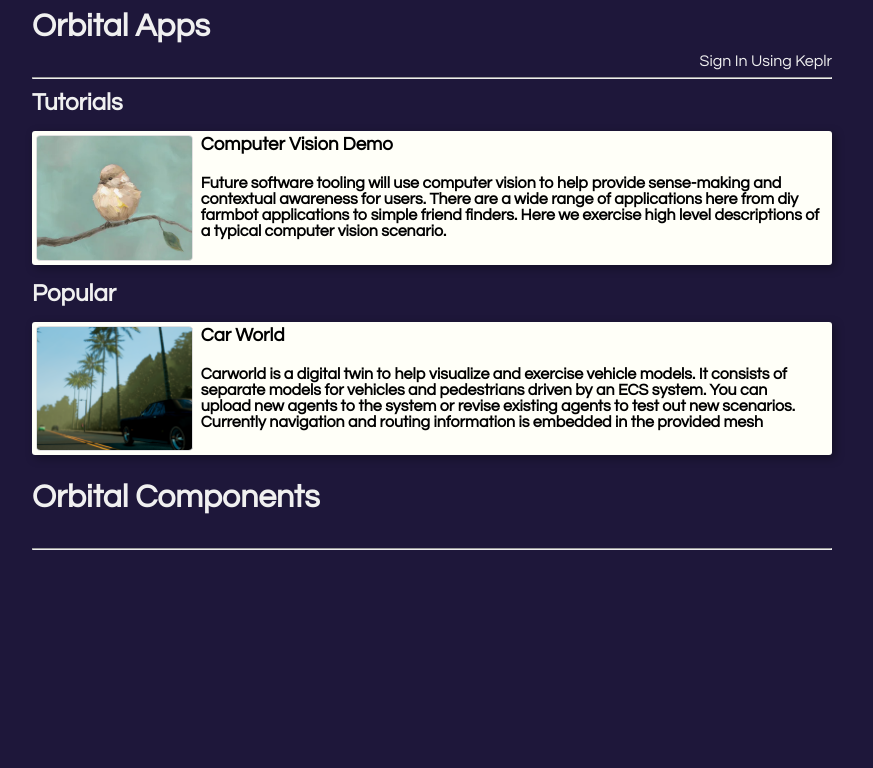
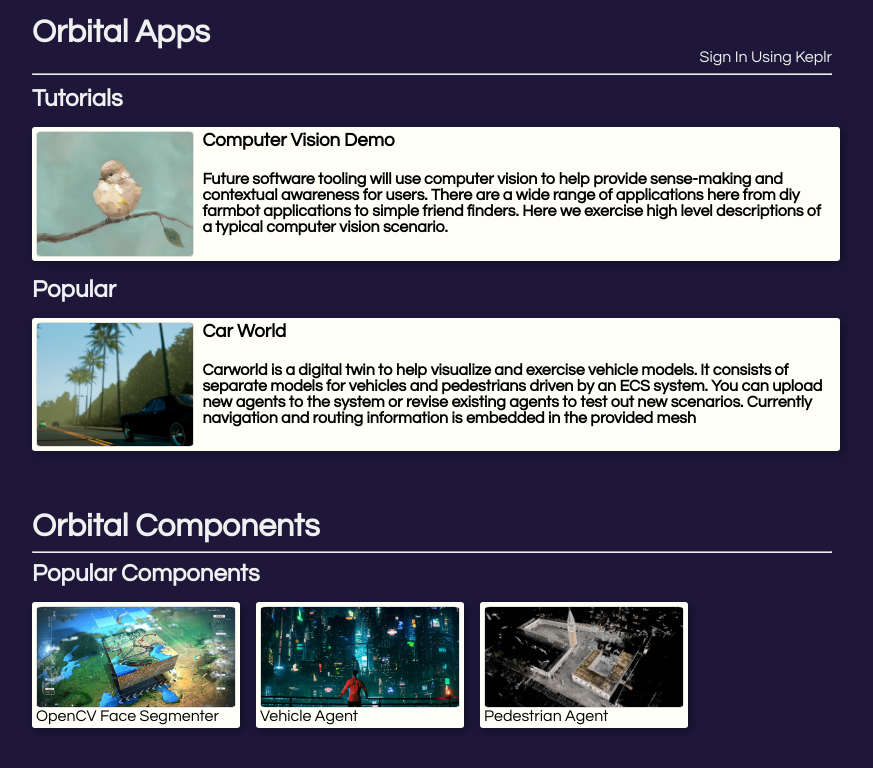
Before and after one commit to orbitalfoundation/callisto, a website: page sys/apps/web/public/index.html in a window 1280 px wide. Shown: the whole page, without its empty margins (208-1081 px from the left). Drawn offline with Linux system fonts and the light colour scheme.

Commit message:
sketched out a components concept

```diff
--- a/sys/apps/web/public/cards.js
+++ b/sys/apps/web/public/cards.js
@@ -6,6 +6,7 @@ export class CardSmall extends HTMLElement {
 		this.update(item)
 	}
 	async update(item) {
+		let text = this.config ? this.config.text : true;
 		let width = this.config && this.config.width ? this.config.width : "100%";
 		this.item = item
 		this.id = item ? item.uuid : 0
@@ -14,10 +15,12 @@ export class CardSmall extends HTMLElement {
 			return
 		}
 		this.innerHTML =
-			`<a style="
-				display:flex;
-				margin: 16px 0 16px 0;
+			`<div style="
+				float:left;
+				position:relative;
+				margin: 16px 16px 16px 0px;
 				padding:4px;
+				width: ${width};
 				background:#fffff8;
 				border-radius:3px;
 				xborder:3px solid #e0e0e0;
@@ -26,10 +29,15 @@ export class CardSmall extends HTMLElement {
 				"
 				onMouseOver="this.style.transform='scale(1.05)'"
 				onMouseOut="this.style.transform='scale(1.0)'"
+				>
+					<a style="
+					display:flex;
+					"
 					href="${item.url}"
 					>
 						<div style="
 							flex: 1;
+							min-height: 100px;
 							border:1px solid #e0e0e0;
 							background-image: url(${item.art});
 							background-size: cover;
@@ -38,15 +46,18 @@ export class CardSmall extends HTMLElement {
 							border-radius: 3%;
 							">
 						</div>
-					<div style="
+						${ text ?
+						`<div style="
 							flex: 4;
 							padding: 0 8px 0 8px;
 							color:black;
 							">
 							<h3>${item.label}</h3>
 							<h4/>${item.about}</h4>
-					</div>
-			</a>`
+						</div>` : "" }
+					</a>
+					<div style="color:black">${item.info?item.info:''}</div>
+			</div>`
 	}
 }
 
@@ -54,9 +65,10 @@ customElements.define('card-small', CardSmall )
 window.CardSmall = CardSmall
 
 export class CardSmallCollection extends HTMLElement {
-	constructor(query) {
+	constructor(query,config) {
 		super()
 		this.query = query
+		this.config = config
 	}
 	connectedCallback() {
 		this.query.observe( this.observer.bind(this) )
@@ -97,7 +109,7 @@ export class CardSmallCollection extends HTMLElement {
 					}
 					// has to be created
 					else {
-						candidate = new CardSmall(item)
+						candidate = new CardSmall(item,this.config)
 					}
 					// place
 					this.insertBefore(candidate,elem)
@@ -109,7 +121,7 @@ export class CardSmallCollection extends HTMLElement {
 			if(!limit || this.children.length < limit) {
 				let candidate = this.querySelector(`#${item.uuid}`)
 				if(candidate) return // it did exist but it is newer
-				this.appendChild(new CardSmall(item))
+				this.appendChild(new CardSmall(item,this.config))
 			}
 
 		})
--- a/sys/apps/web/public/data.js
+++ b/sys/apps/web/public/data.js
@@ -1,32 +1,6 @@
 
 let yours_data = [
 
-/*
-	{
-		uuid:"AR Desktop",
-		label:"AR Desktop",
-		url:"/sys/apps/desktop",
-		art:"/sys/images/arux.jpg",
-		about:"Augmented Reality Interfaces have different requirements from desktop or mobile phone interfaces. They are multi-player and require competing apps to co-render and share resources within the same view. Applications need to express layout with high level semantic intent such as 'place a clock on a nearby wall' rather than having total control of the display. This app explores what a heads up display ux may look and feel like. It demonstrates render-engine neutral high-level 3d scene descriptions, multiple camera rendering with both 3d and orthographic views and the ability to launch, run and manage other apps."
-	},
-
-	{
-		uuid:"Sandbox",
-		label:"Multiplayer Sandbox",
-		url:"/sys/apps/multiverse",
-		art:"/sys/images/multiverse.jpeg",
-		about:"Future multi-participant shared spaces may benefit from network effects if they allow participants to upload and share software agents and behaviors, what we colloqially refer to as 'apps' as well as images, text and static geometry. Sharing independently written digital software agents however requires more formally defining the intent, capabilities and permissions of each agent. Here we explore what a multiplayer sandbox may feel like for many participants."
-	},
-
-	{
-		uuid:"Venice",
-		label:"Virtual Venice",
-		art:"/sys/images/venice.png",
-		url:"/sys/apps/venice",
-		about:"[TBD] Digital Twins provide a synthesis of real and virtual information together; populating the digital model with sensor data - and ideally allowing participants in the virtual model to also have impact on the real world. In this scenario we explore what a digital twin of Venice could be like."
-
-	},
-*/
 	{
 		uuid:"Zone Picker",
 		label:"Zone Picker",
@@ -69,4 +43,35 @@ let popular_data = [
 
 ]
 
-export { yours_data, tutorials_data, popular_data };
+let components_data = [
+
+	{
+		uuid:"AR Desktop",
+		label:"AR Desktop",
+		url:"/sys/apps/desktop",
+		art:"/sys/images/arux.jpg",
+		about:"Augmented Reality Interfaces have different requirements from desktop or mobile phone interfaces. They are multi-player and require competing apps to co-render and share resources within the same view. Applications need to express layout with high level semantic intent such as 'place a clock on a nearby wall' rather than having total control of the display. This app explores what a heads up display ux may look and feel like. It demonstrates render-engine neutral high-level 3d scene descriptions, multiple camera rendering with both 3d and orthographic views and the ability to launch, run and manage other apps.",
+		info:"OpenCV Face Segmenter"
+	},
+
+	{
+		uuid:"Sandbox",
+		label:"Multiplayer Sandbox",
+		url:"/sys/apps/multiverse",
+		art:"/sys/images/multiverse.jpeg",
+		about:"Future multi-participant shared spaces may benefit from network effects if they allow participants to upload and share software agents and behaviors, what we colloqially refer to as 'apps' as well as images, text and static geometry. Sharing independently written digital software agents however requires more formally defining the intent, capabilities and permissions of each agent. Here we explore what a multiplayer sandbox may feel like for many participants.",
+		info:"Vehicle Agent"
+	},
+
+	{
+		uuid:"Venice",
+		label:"Virtual Venice",
+		art:"/sys/images/venice.png",
+		url:"/sys/apps/venice",
+		about:"[TBD] Digital Twins provide a synthesis of real and virtual information together; populating the digital model with sensor data - and ideally allowing participants in the virtual model to also have impact on the real world. In this scenario we explore what a digital twin of Venice could be like.",
+		info:"Pedestrian Agent"
+	},
+
+]
+
+export { yours_data, tutorials_data, popular_data, components_data };
--- a/sys/apps/web/public/index.css
+++ b/sys/apps/web/public/index.css
@@ -11,7 +11,6 @@ body, h1, h2, h3, p, a {
 
 h1 {
 	font-size: 2.0em;
-	padding: 10px 0;
 	font-weight: 800;
 }
 
--- a/sys/apps/web/public/index.html
+++ b/sys/apps/web/public/index.html
@@ -9,6 +9,7 @@
 <div class="innerbody">
 
 <section class="header">
+<br>
 <h1>Orbital Apps</h1>
 <div id=signin style="float:right">Sign In Using Keplr</div>
 <br>
@@ -31,13 +32,29 @@
 <h2>Popular</h2>
 <div id="loader_popular" class="loader">Loading...</div>
 <div id="layout_popular"></div>
+<br>
+<br>
+<br>
+<br>
+<br>
+<br>
+<br>
+<br>
 </div>
 
-<section class="header">
+<br>
+<br>
+<br>
+<br>
+<br>
 <h1>Orbital Components</h1>
-<br>
-<hr>
-</section>
+<hr/>
+
+<div id="popular">
+<h2>Popular Components</h2>
+<div id="loader_components" class="loader">Loading...</div>
+<div id="layout_components"></div>
+</div>
 
 </div>
 </body>
@@ -45,7 +62,7 @@
 
 <script type="module">
 
-import {yours_data, tutorials_data, popular_data} from "./data.js"
+import {yours_data, tutorials_data, popular_data, components_data } from "./data.js"
 import {CardSmall, CardSmallCollection} from './cards.js'
 
 function yours_load() {
@@ -66,8 +83,15 @@ function popular_load() {
 	document.getElementById("loader_popular").remove();
 }
 
+function components_load() {
+	let query = { observe: (callback => { callback(components_data) }) }
+	document.getElementById("layout_components").appendChild(new CardSmallCollection(query,{width:"200px",text:false}))
+	document.getElementById("loader_components").remove();
+}
+
 setTimeout(tutorials_load,1000)
 setTimeout(popular_load,1500)
+setTimeout(components_load,1500)
 
 
 async function keplr() {
```
Lines whose indentation alone changed are shown as unchanged.
